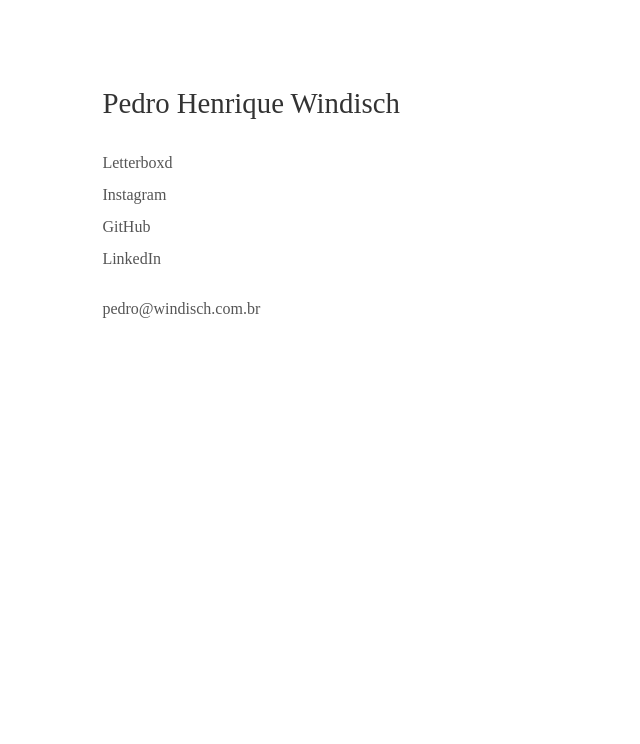
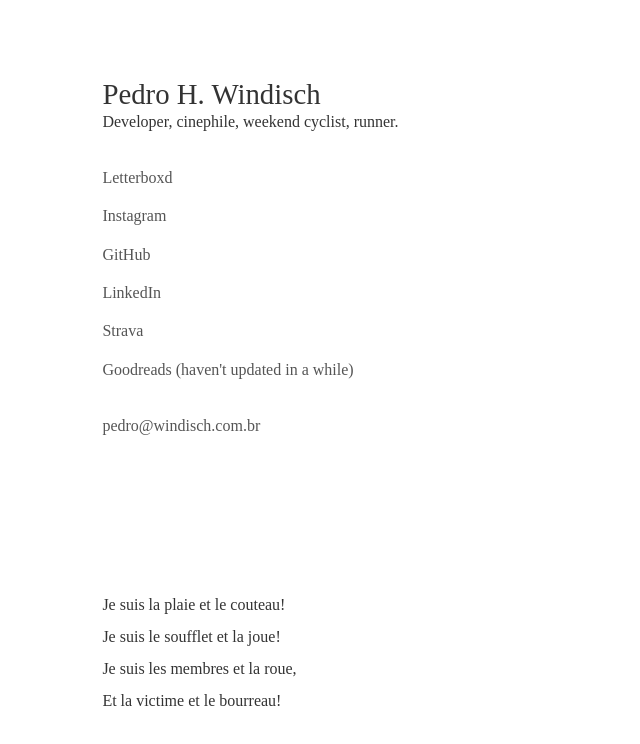
Before and after one commit to pedrowindisch/pedrowindisch.github.io, a plain HTML site: page index.html in a window 1280 px wide. Shown: the whole page, without its empty margins (0-640 px from the left). Drawn offline with Linux system fonts and the light colour scheme; a web font is replaced by a local one.

Commit message:
add: poetry

```diff
--- a/index.html
+++ b/index.html
@@ -18,14 +18,29 @@
       font-family: "Goudy Bookletter 1911", serif;
       background-color: #ffffff;
       color: #333;
-      margin: 10vh 8vw;
+      margin: 0;
       line-height: 1.6;
+      display: flex;
+      flex-direction:
+        column;
+      height: 100vh;
+      padding: 10vh 8vw;
+      box-sizing: border-box;
     }
 
     h1 {
       font-size: 1.8rem;
       font-weight: normal;
+      line-height: 1;
+      margin: 0;
+    }
+
+    header {
       margin-bottom: 1.5rem;
+    }
+
+    header > p {
+      margin: 0 !important;
     }
 
     a {
@@ -45,16 +60,32 @@
       margin-top: 1.5rem;
       color: #777;
     }
+
+    footer {
+      margin-top: auto;
+    }
   </style>
 </head>
 <body>
-  <h1>Pedro Henrique Windisch</h1>
+  <header>
+    <h1>Pedro H. Windisch</h1>
+    <p>Developer, cinephile, weekend cyclist, runner.</p>
+  </header>
 
   <p><a href="https://letterboxd.com/pedrowindisch/">Letterboxd</a></p>
   <p><a href="https://www.instagram.com/pedrowindisch">Instagram</a></p>
   <p><a href="https://github.com/pedrowindisch/">GitHub</a></p>
   <p><a href="https://www.linkedin.com/in/pedrowindisch/">LinkedIn</a></p>
+  <p><a href="https://www.strava.com/athletes/127655882">Strava</a></p>
+  <p><a href="https://www.goodreads.com/user/show/118576377-pedro-henrique-windisch">Goodreads (haven't updated in a while)</a></p>
 
   <p class="email"><a href="mailto:pedro@windisch.com.br">pedro@windisch.com.br</a></p>
+
+  <footer>
+    <p>Je suis la plaie et le couteau!</p>
+    <p>Je suis le soufflet et la joue!</p>
+    <p>Je suis les membres et la roue,</p>
+    <p>Et la victime et le bourreau!</p>
+  </footer>
 </body>
 </html>
```
Also changed, not shown: 1 other file.
